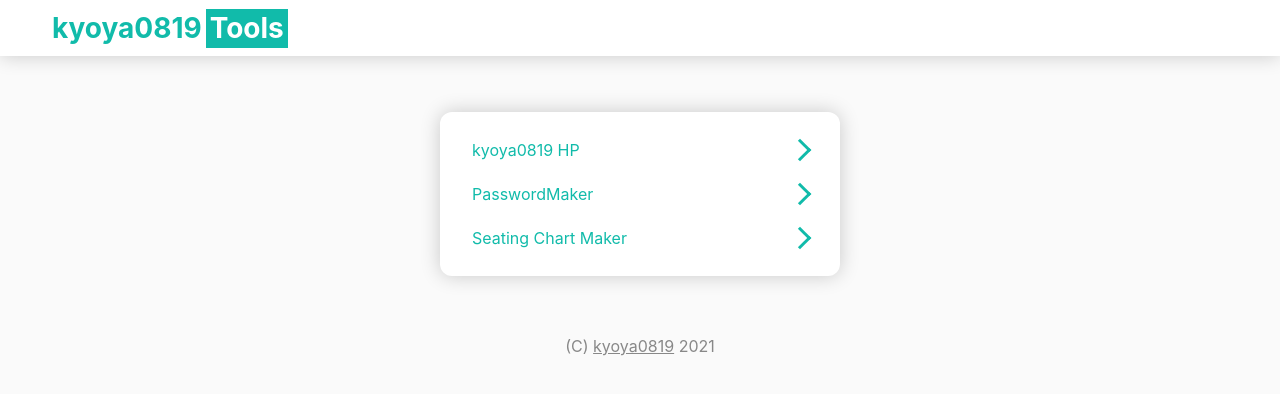
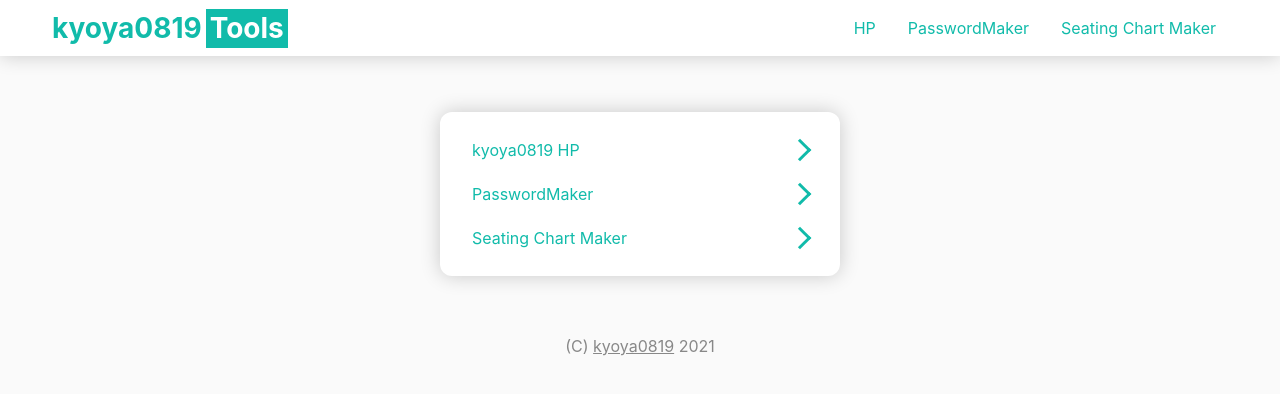
Before and after one commit to ky-y/tools, a React (Create React App) app: page / in a window 1280 px wide. Shown: the top 394 px of the page. Built offline with nearby package versions, Linux system fonts and the light colour scheme.

Commit message:
ヘッダーの追加

```diff
--- a/src/components/header/header.module.scss
+++ b/src/components/header/header.module.scss
@@ -41,5 +41,26 @@
                 }
             }
         }
+
+        ul {
+            display: flex;
+            list-style: none;
+
+            a {
+                display: inline-block;
+                padding: .5rem 1rem;
+                color: #1BA;
+                text-decoration: none;
+                transition: color 300ms;
+
+                &:hover {
+                    color: darken(#1BA, 7.5%);
+                }
+
+                &:active {
+                    color: darken(#1BA, 15%);
+                }
+            }
+        }
     }
 }
--- a/src/components/header/header.tsx
+++ b/src/components/header/header.tsx
@@ -15,6 +15,11 @@ const Header: FC = () => {
                     </Link>
                 </h1>
 
+                <ul>
+                    <li><a href="https://kyoya0819.com/" target="_blank" rel="noopener noreferrer">HP</a></li>
+                    <li><Link to="/password">PasswordMaker</Link></li>
+                    <li><Link to="/seating">Seating Chart Maker</Link></li>
+                </ul>
             </div>
         </header>
     );
```
